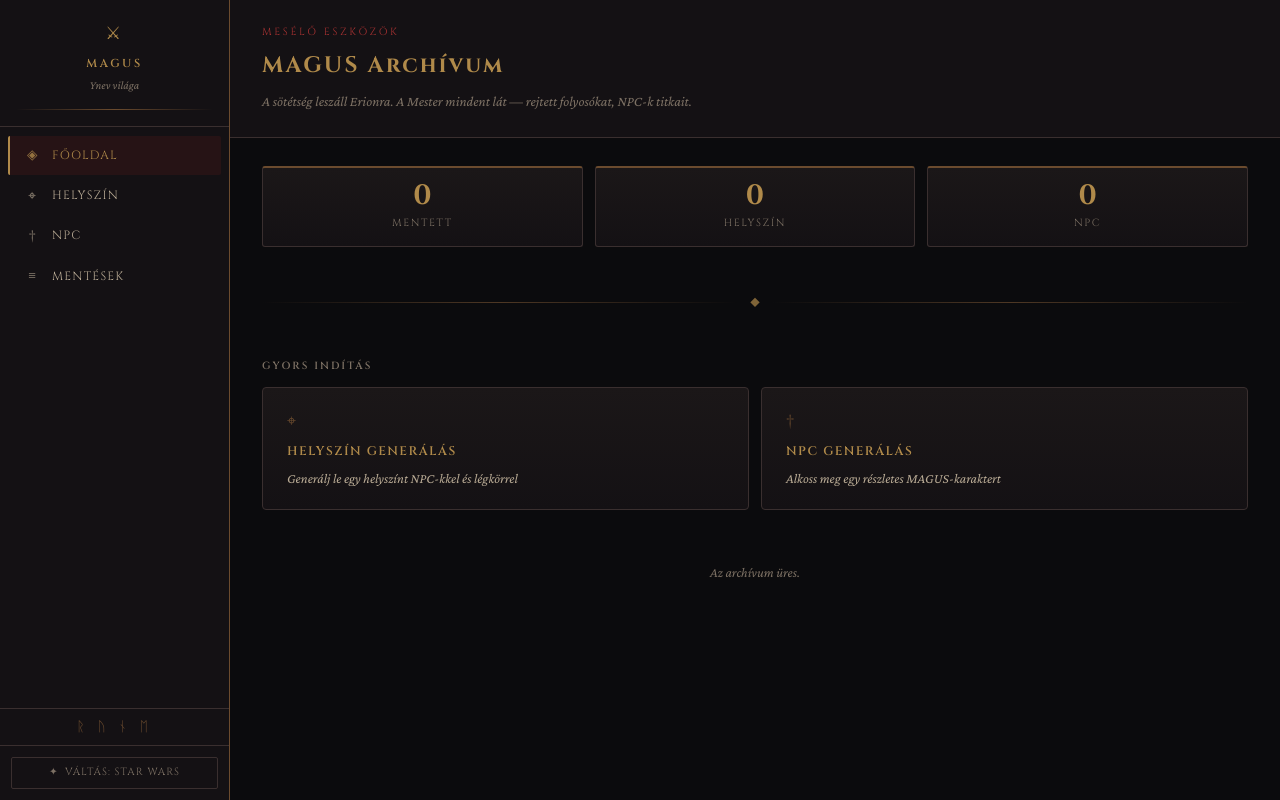
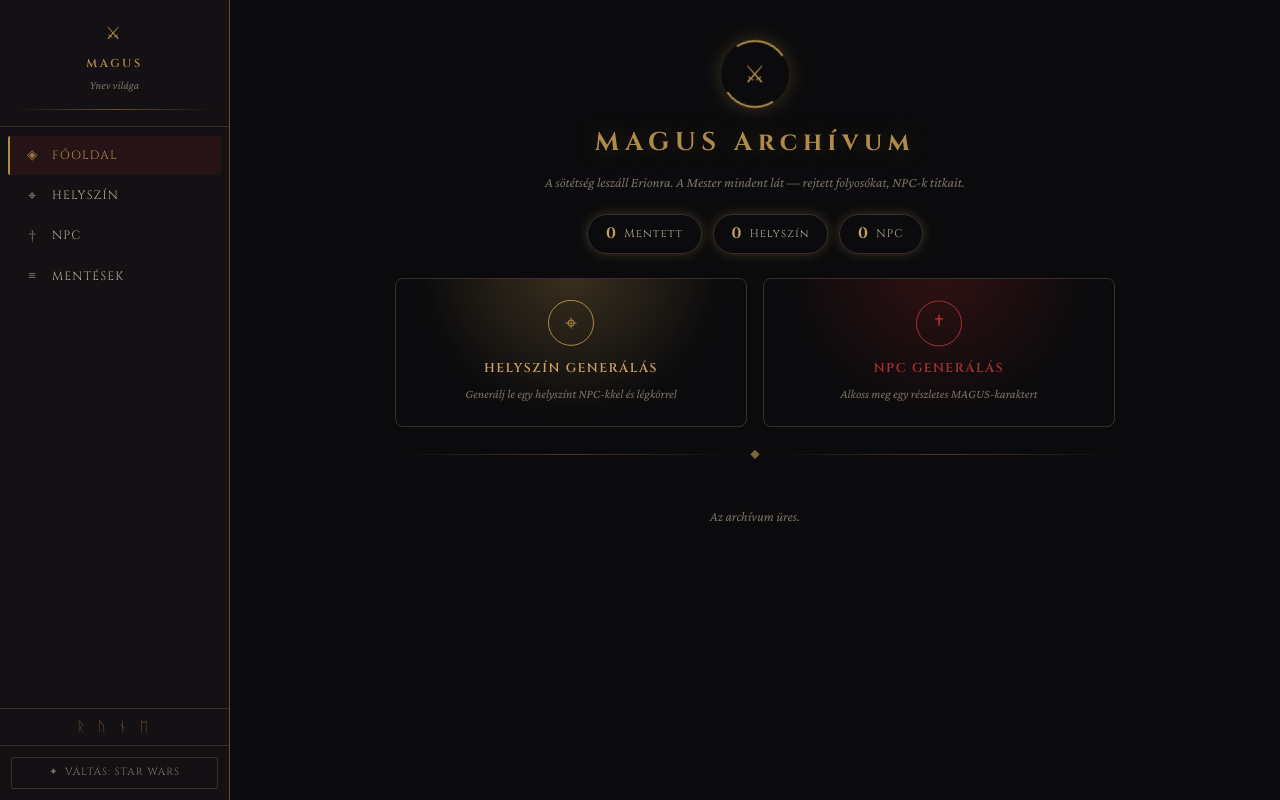
Before and after one commit to Bleezer/tabletop-dm-engine, a React (Vite) app in the folder frontend/: page / in a window 1280 px wide. Built offline with nearby package versions, Linux system fonts and the light colour scheme.

Commit message:
Redesign Dashboard with Living Sigil hero, portal cards, and timeline

```diff
--- a/frontend/src/pages/Dashboard.jsx
+++ b/frontend/src/pages/Dashboard.jsx
@@ -1,39 +1,83 @@
 import { useNavigate } from 'react-router-dom'
 import { useTheme } from '../context/ThemeContext'
 import { useSaved } from '../context/SavedResultsContext'
-import Button from '../components/ui/Button'
 import RuneDivider from '../components/ui/RuneDivider'
+import { useCountUp } from '../hooks/useCountUp'
+import { formatRelativeTime } from '../utils/time'
 
-function QuickAction({ icon, title, desc, to }) {
+function StatPill({ label, value, delay }) {
+  const count = useCountUp(value)
+  return (
+    <div
+      style={{
+        display: 'flex',
+        alignItems: 'center',
+        gap: '0.45rem',
+        border: '1px solid var(--th-border)',
+        borderRadius: '999px',
+        padding: '0.4rem 1.1rem',
+        fontFamily: 'var(--font-display)',
+        fontSize: '0.7rem',
+        letterSpacing: '0.1em',
+        color: 'var(--th-muted)',
+        animation: `arch-pulse-border 3.5s ease-in-out ${delay}s infinite`,
+      }}
+    >
+      <span style={{ color: 'var(--th-gold-lt)', fontSize: '0.95rem', fontWeight: 700 }}>
+        {count}
+      </span>
+      {label}
+    </div>
+  )
+}
+
+const ACCENTS = {
+  gold: { color: 'var(--th-gold)', colorLt: 'var(--th-gold-lt)', glow: 'var(--th-gold-glow)' },
+  red:  { color: 'var(--th-accent-lt)', colorLt: 'var(--th-accent-lt)', glow: 'var(--th-accent-glow)' },
+}
+
+function PortalCard({ icon, title, desc, to, accent, floatDelay, fadeDelay }) {
   const navigate = useNavigate()
+  const { color, colorLt, glow } = ACCENTS[accent]
+
   return (
     <button
       onClick={() => navigate(to)}
       style={{
-        background: 'linear-gradient(180deg, var(--th-surface2) 0%, var(--th-surface) 100%)',
         border: '1px solid var(--th-border)',
-        borderRadius: '4px',
-        padding: '1.25rem 1.5rem',
+        borderRadius: '8px',
+        padding: '1.4rem 1.25rem',
+        textAlign: 'center',
+        background: `radial-gradient(circle at 50% -10%, ${glow}, transparent 65%)`,
         cursor: 'pointer',
-        textAlign: 'left',
-        transition: 'border-color 0.2s, box-shadow 0.2s',
         color: 'inherit',
+        transition: 'transform 0.35s cubic-bezier(0.34, 1.56, 0.64, 1), border-color 0.35s, box-shadow 0.35s',
+        animation: `fadeIn 0.25s ease ${fadeDelay}s both`,
       }}
       onMouseEnter={e => {
-        e.currentTarget.style.borderColor = 'var(--th-border-strong)'
-        e.currentTarget.style.boxShadow = '0 0 0 1px var(--th-border-strong), 0 8px 24px rgba(0,0,0,0.5)'
+        e.currentTarget.style.transform = 'translateY(-5px)'
+        e.currentTarget.style.borderColor = color
+        e.currentTarget.style.boxShadow = `0 10px 28px rgba(0,0,0,0.55), 0 0 18px ${glow}`
       }}
       onMouseLeave={e => {
+        e.currentTarget.style.transform = 'translateY(0)'
         e.currentTarget.style.borderColor = 'var(--th-border)'
         e.currentTarget.style.boxShadow = 'none'
       }}
     >
       <div
         style={{
-          fontFamily: 'var(--font-display)',
-          fontSize: '1rem',
-          color: 'var(--th-border-strong)',
-          marginBottom: '0.5rem',
+          width: '46px',
+          height: '46px',
+          borderRadius: '50%',
+          border: `1px solid ${color}`,
+          color,
+          display: 'flex',
+          alignItems: 'center',
+          justifyContent: 'center',
+          margin: '0 auto 0.7rem',
+          fontSize: '1.3rem',
+          animation: `arch-float 4.5s ease-in-out ${floatDelay}s infinite`,
         }}
       >
         {icon}
@@ -41,19 +85,19 @@
       <h3
         style={{
           fontFamily: 'var(--font-display)',
-          fontSize: '0.78rem',
           letterSpacing: '0.12em',
+          fontSize: '0.8rem',
           textTransform: 'uppercase',
-          color: 'var(--th-gold)',
           margin: '0 0 0.35rem',
+          color: colorLt,
         }}
       >
         {title}
       </h3>
       <p
         style={{
-          fontSize: '0.85rem',
-          color: 'var(--th-muted)',
+          fontSize: '0.78rem',
+          color: 'var(--th-faint)',
           margin: 0,
           fontFamily: 'var(--font-lore)',
           fontStyle: 'italic',
@@ -66,49 +110,59 @@
   )
 }
 
-function RecentCard({ item }) {
+function TimelineItem({ item, isFirst, index }) {
   const navigate = useNavigate()
   const isLocation = item.type === 'location'
   const title = isLocation ? item.data.name : (item.data.character?.name ?? 'NPC')
-  const sub   = isLocation
+  const sub = isLocation
     ? (item.data.location_data?.tipus ?? 'Generált helyszín')
     : `${item.data.stat_block?.race ?? ''} ${item.data.stat_block?.class ?? ''} ${item.data.stat_block?.level ?? ''}. szint`
 
   return (
     <div
+      onClick={() => navigate('/saved')}
       style={{
+        position: 'relative',
         display: 'flex',
         alignItems: 'center',
-        gap: '0.75rem',
-        padding: '0.55rem 0.85rem',
-        background: 'var(--th-surface)',
-        border: '1px solid var(--th-border)',
-        borderRadius: '2px',
+        gap: '0.7rem',
+        padding: '0.5rem 0 0.5rem 0.9rem',
+        borderRadius: '4px',
         cursor: 'pointer',
-        transition: 'border-color 0.15s',
+        transition: 'background 0.2s',
+        animation: `arch-dirty-in 0.4s ease ${index * 0.08}s both`,
       }}
-      onClick={() => navigate('/saved')}
-      onMouseEnter={e => e.currentTarget.style.borderColor = 'var(--th-border-strong)'}
-      onMouseLeave={e => e.currentTarget.style.borderColor = 'var(--th-border)'}
+      onMouseEnter={e => { e.currentTarget.style.background = 'var(--th-surface2)' }}
+      onMouseLeave={e => { e.currentTarget.style.background = 'transparent' }}
     >
       <span
         style={{
-          fontFamily: 'var(--font-display)',
-          fontSize: '0.8rem',
-          color: 'var(--th-faint)',
-          minWidth: '1rem',
-          textAlign: 'center',
+          position: 'absolute',
+          left: '-1.4rem',
+          top: '50%',
+          transform: 'translateY(-50%)',
+          width: '9px',
+          height: '9px',
+          borderRadius: '50%',
+          background: 'var(--th-bg)',
+          border: '2px solid var(--th-gold)',
+          ...(isFirst
+            ? { animation: 'arch-pulse-dot 2s ease-in-out infinite', boxShadow: '0 0 6px var(--th-gold-glow)' }
+            : {}),
         }}
-      >
+      />
+      <span style={{ fontSize: '0.95rem', color: 'var(--th-gold)', width: '1.2rem', textAlign: 'center' }}>
         {isLocation ? '⌖' : '†'}
       </span>
       <div style={{ flex: 1, minWidth: 0 }}>
         <div
           style={{
             fontFamily: 'var(--font-display)',
-            fontSize: '0.78rem',
+            fontSize: '0.8rem',
+            letterSpacing: '0.05em',
             color: 'var(--th-text)',
-            letterSpacing: '0.04em',
+            textTransform: 'uppercase',
+            fontWeight: 600,
             overflow: 'hidden',
             textOverflow: 'ellipsis',
             whiteSpace: 'nowrap',
@@ -116,67 +170,81 @@
         >
           {title}
         </div>
-        <div
-          style={{
-            fontSize: '0.75rem',
-            color: 'var(--th-faint)',
-            fontStyle: 'italic',
-            fontFamily: 'var(--font-lore)',
-          }}
-        >
+        <div style={{ fontSize: '0.75rem', color: 'var(--th-faint)', fontStyle: 'italic', fontFamily: 'var(--font-lore)' }}>
           {sub}
         </div>
       </div>
+      <span style={{ fontSize: '0.65rem', color: 'var(--th-faint)', fontFamily: 'var(--font-display)', whiteSpace: 'nowrap' }}>
+        {formatRelativeTime(item.savedAt)}
+      </span>
     </div>
   )
 }
 
 export default function Dashboard() {
-  const { themeId } = useTheme()
+  const { themeId, theme } = useTheme()
   const { saved } = useSaved()
   const recentSaved = saved.slice(0, 4)
 
+  const stats = [
+    { label: 'Mentett',  value: saved.length },
+    { label: 'Helyszín', value: saved.filter(s => s.type === 'location').length },
+    { label: 'NPC',      value: saved.filter(s => s.type === 'npc').length },
+  ]
+
   return (
-    <div style={{ flex: 1, overflow: 'auto' }}>
-      {/* Archive header — compact, not a hero section */}
+    <div style={{ flex: 1, overflow: 'auto', padding: '2rem' }}>
+      <div style={{ maxWidth: '720px', margin: '0 auto' }}>
+
+        {/* Hero */}
+        <div style={{ textAlign: 'center', padding: '0.5rem 0 1.5rem' }}>
           <div
             style={{
-          background: 'var(--th-surface)',
-          borderBottom: '1px solid var(--th-border)',
-          padding: '1.5rem 2rem',
+              width: '68px',
+              height: '68px',
+              margin: '0 auto 0.85rem',
+              borderRadius: '50%',
+              border: '2px solid var(--th-gold)',
+              borderTopColor: 'transparent',
+              borderBottomColor: 'transparent',
+              display: 'flex',
+              alignItems: 'center',
+              justifyContent: 'center',
+              animation: 'arch-seal-rotate 7s linear infinite',
+              boxShadow: '0 0 18px var(--th-gold-glow)',
             }}
           >
-        <p
+            <span
               style={{
-            fontFamily: 'var(--font-display)',
-            fontSize: '0.65rem',
-            letterSpacing: '0.25em',
-            textTransform: 'uppercase',
-            color: 'var(--th-accent-lt)',
-            margin: '0 0 0.35rem',
+                fontSize: '1.5rem',
+                color: 'var(--th-gold)',
+                display: 'inline-block',
+                animation: 'arch-seal-rotate 7s linear infinite reverse',
               }}
             >
-          Mesélő Eszközök
-        </p>
+              {theme.icon}
+            </span>
+          </div>
           <h1
             style={{
               fontFamily: 'var(--font-display)',
-            fontSize: '1.4rem',
+              fontSize: '1.6rem',
               fontWeight: 700,
+              letterSpacing: '0.22em',
               color: 'var(--th-gold)',
-            margin: '0 0 0.4rem',
-            letterSpacing: '0.1em',
+              margin: 0,
+              textShadow: '0 0 24px var(--th-gold-glow)',
             }}
           >
             {themeId === 'magus' ? 'MAGUS Archívum' : 'Star Wars Archívum'}
           </h1>
           <p
             style={{
-            color: 'var(--th-faint)',
-            fontSize: '0.88rem',
               fontFamily: 'var(--font-lore)',
               fontStyle: 'italic',
-            margin: 0,
+              color: 'var(--th-faint)',
+              fontSize: '0.86rem',
+              margin: '0.5rem 0 1.25rem',
               lineHeight: 1.6,
             }}
           >
@@ -184,104 +252,65 @@
               ? 'A sötétség leszáll Erionra. A Mester mindent lát — rejtett folyosókat, NPC-k titkait.'
               : 'A galaxis tele van titokkal. Az IM mindent tud — bolygók mélyén rejtőző szövetségeket.'}
           </p>
+          <div style={{ display: 'flex', gap: '0.7rem', justifyContent: 'center', flexWrap: 'wrap' }}>
+            {stats.map((stat, i) => (
+              <StatPill key={stat.label} label={stat.label} value={stat.value} delay={i * 0.4} />
+            ))}
+          </div>
         </div>
 
-      <div style={{ padding: '1.75rem 2rem', display: 'flex', flexDirection: 'column', gap: '1.75rem' }}>
-        {/* Stats row */}
-        <div style={{ display: 'grid', gridTemplateColumns: 'repeat(3, 1fr)', gap: '0.75rem' }}>
-          {[
-            { label: 'Mentett',   value: saved.length },
-            { label: 'Helyszín',  value: saved.filter(s => s.type === 'location').length },
-            { label: 'NPC',       value: saved.filter(s => s.type === 'npc').length },
-          ].map(stat => (
-            <div
-              key={stat.label}
-              style={{
-                background: 'linear-gradient(180deg, var(--th-surface2) 0%, var(--th-surface) 100%)',
-                border: '1px solid var(--th-border)',
-                borderTop: '2px solid var(--th-border-strong)',
-                borderRadius: '3px',
-                padding: '0.9rem 1rem',
-                textAlign: 'center',
-              }}
-            >
-              <div
-                style={{
-                  fontFamily: 'var(--font-display)',
-                  fontSize: '1.75rem',
-                  fontWeight: 700,
-                  color: 'var(--th-gold)',
-                  lineHeight: 1,
-                }}
-              >
-                {stat.value}
-              </div>
-              <div
-                style={{
-                  fontSize: '0.65rem',
-                  letterSpacing: '0.15em',
-                  textTransform: 'uppercase',
-                  color: 'var(--th-faint)',
-                  fontFamily: 'var(--font-display)',
-                  marginTop: '0.3rem',
-                }}
-              >
-                {stat.label}
-              </div>
-            </div>
-          ))}
+        {/* Portal cards */}
+        <div style={{ display: 'grid', gridTemplateColumns: '1fr 1fr', gap: '1rem', marginBottom: '0.5rem' }}>
+          <PortalCard
+            icon="⌖"
+            title="Helyszín generálás"
+            desc="Generálj le egy helyszínt NPC-kkel és légkörrel"
+            to="/location"
+            accent="gold"
+            floatDelay={0}
+            fadeDelay={0}
+          />
+          <PortalCard
+            icon="†"
+            title="NPC generálás"
+            desc="Alkoss meg egy részletes MAGUS-karaktert"
+            to="/npc"
+            accent="red"
+            floatDelay={0.3}
+            fadeDelay={0.1}
+          />
         </div>
 
         <RuneDivider symbol="⬥" />
 
-        {/* Quick actions */}
+        {/* Recent saves */}
+        {recentSaved.length > 0 ? (
           <div>
-          <h2
+            <p
               style={{
                 fontFamily: 'var(--font-display)',
                 fontSize: '0.65rem',
-              letterSpacing: '0.2em',
+                letterSpacing: '0.22em',
                 textTransform: 'uppercase',
                 color: 'var(--th-faint)',
-              margin: '0 0 0.75rem',
-            }}
-          >
-            Gyors indítás
-          </h2>
-          <div style={{ display: 'grid', gridTemplateColumns: '1fr 1fr', gap: '0.75rem' }}>
-            <QuickAction
-              icon="⌖"
-              title="Helyszín generálás"
-              desc="Generálj le egy helyszínt NPC-kkel és légkörrel"
-              to="/location"
-            />
-            <QuickAction
-              icon="†"
-              title="NPC generálás"
-              desc="Alkoss meg egy részletes MAGUS-karaktert"
-              to="/npc"
-            />
-          </div>
-        </div>
-
-        {/* Recent saves */}
-        {recentSaved.length > 0 ? (
-          <div>
-            <h2
-              style={{
-                fontFamily: 'var(--font-display)',
-                fontSize: '0.65rem',
-                letterSpacing: '0.2em',
-                textTransform: 'uppercase',
-                color: 'var(--th-faint)',
-                margin: '0 0 0.6rem',
+                margin: '0 0 0.9rem',
               }}
             >
               Legutóbbi mentések
-            </h2>
-            <div style={{ display: 'flex', flexDirection: 'column', gap: '0.3rem' }}>
-              {recentSaved.map(item => (
-                <RecentCard key={item.id} item={item} />
+            </p>
+            <div style={{ position: 'relative', paddingLeft: '1.4rem' }}>
+              <div
+                style={{
+                  position: 'absolute',
+                  left: '5px',
+                  top: '6px',
+                  bottom: '6px',
+                  width: '1px',
+                  background: 'linear-gradient(to bottom, var(--th-gold), var(--th-border))',
+                }}
+              />
+              {recentSaved.map((item, i) => (
+                <TimelineItem key={item.id} item={item} isFirst={i === 0} index={i} />
               ))}
             </div>
           </div>
```
Lines whose indentation alone changed are shown as unchanged.
